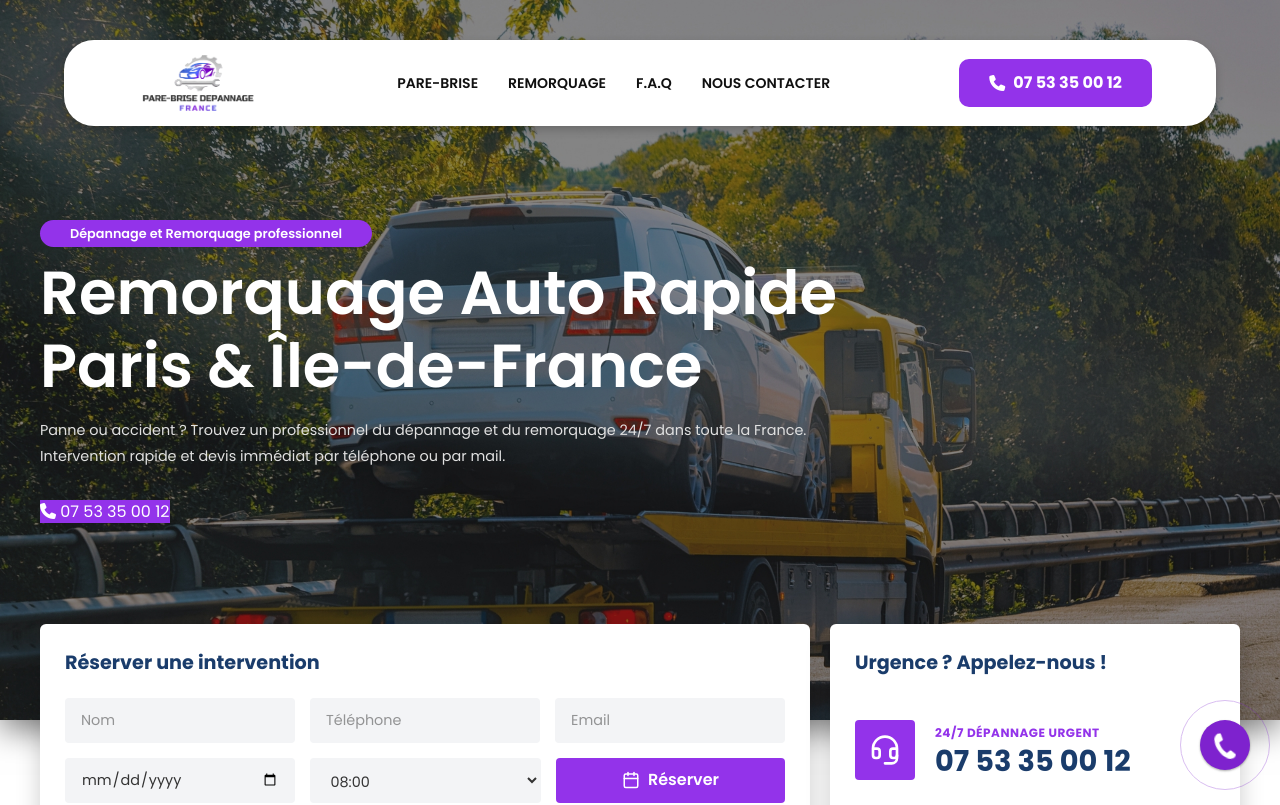
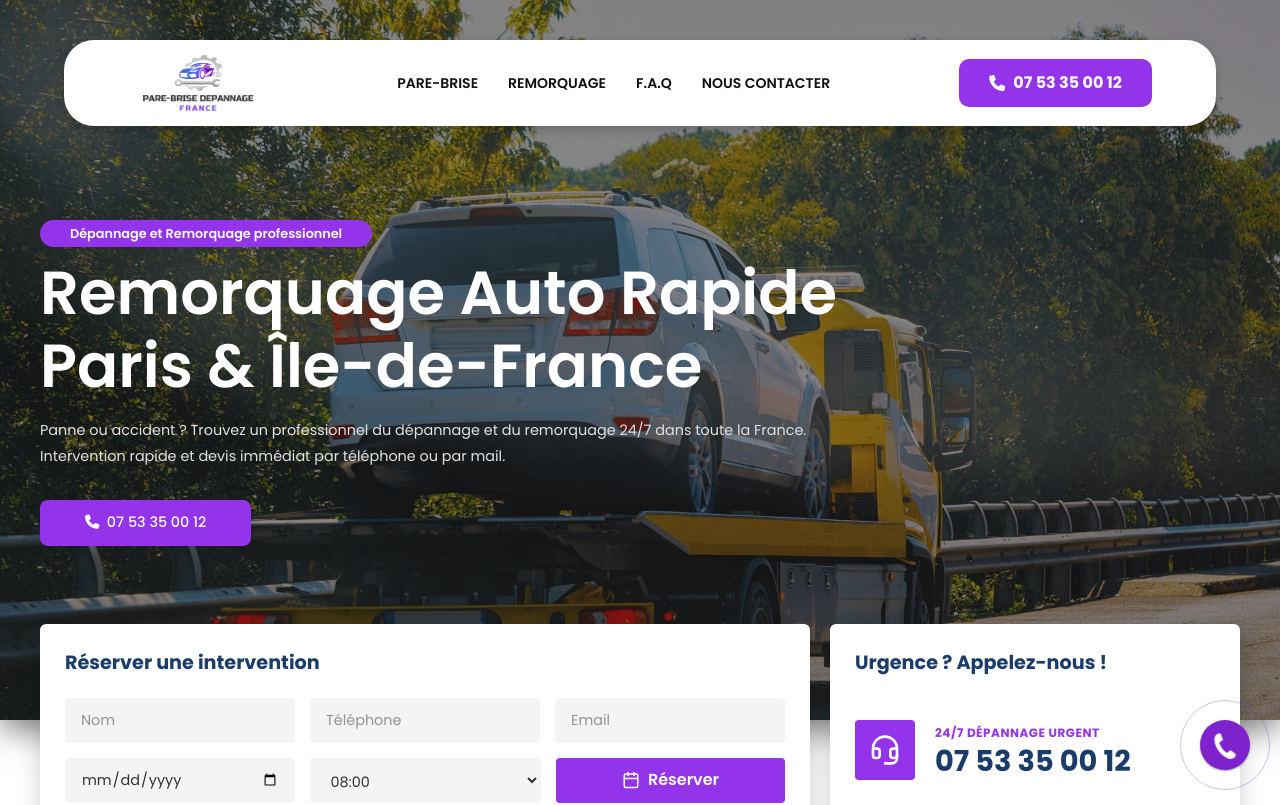
Before and after one commit to asmatrouky/parebrisedepannage, a Next.js app: page /depannage in a window 1280 px wide. Shown: the top 805 px of the page. Built offline with nearby package versions, Linux system fonts and the light colour scheme.

Commit message:
mise à jour css

```diff
--- a/components/DepannageHero.jsx
+++ b/components/DepannageHero.jsx
@@ -66,10 +66,11 @@ export default function DepannageHero() {
               immédiat par téléphone ou par mail.
             </p>
 
-            <div className="buttons">
-              <a href="tel:0753350012" className="button-primary">
-                <i className="fa-solid fa-phone"></i>&nbsp;07 53 35 00 12
-              </a>
+             <div className="buttons">
+              <button className="button-primary">
+                <i className="fa-solid fa-phone"></i>&nbsp;
+                07 53 35 00 12
+              </button>
             </div>
           </div>
         </div>
@@ -123,6 +124,7 @@ export default function DepannageHero() {
                 required
               />
 
+              {/* ⏰ Créneaux horaires */}
               <select
                 name="hour"
                 className="input-field"
@@ -139,9 +141,6 @@ export default function DepannageHero() {
                 <option value="11:00">11:00</option>
                 <option value="11:30">11:30</option>
                 <option value="12:00">12:00</option>
-                <option value="12:30">12:30</option>
-                <option value="13:00">13:00</option>
-                <option value="13:30">13:30</option>
                 <option value="14:00">14:00</option>
                 <option value="14:30">14:30</option>
                 <option value="15:00">15:00</option>
@@ -151,7 +150,6 @@ export default function DepannageHero() {
                 <option value="17:00">17:00</option>
                 <option value="17:30">17:30</option>
                 <option value="18:00">18:00</option>
-                <option value="18:30">18:30</option>
                 <option value="19:00">19:00</option>
                 <option value="19:30">19:30</option>
                 <option value="20:00">20:00</option>
```
